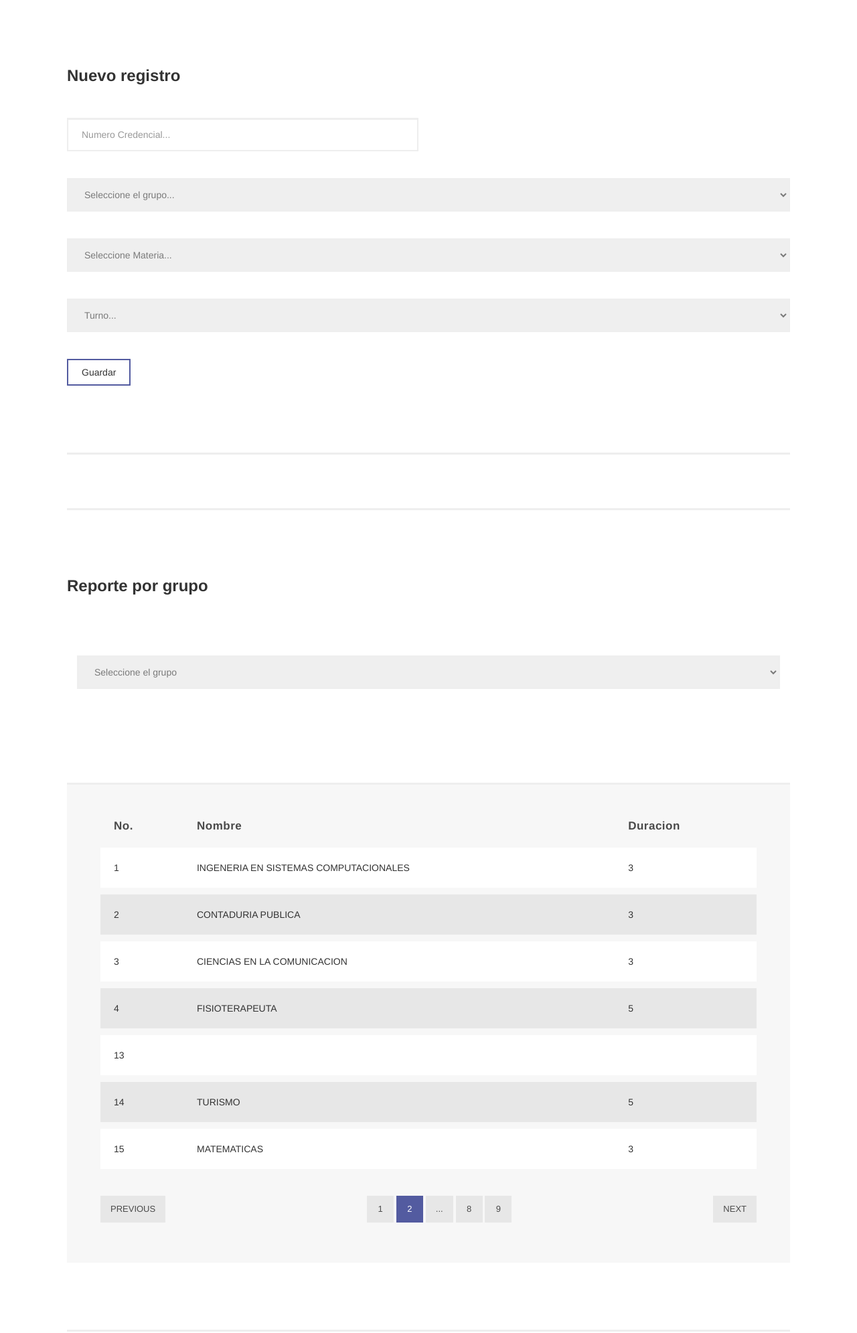
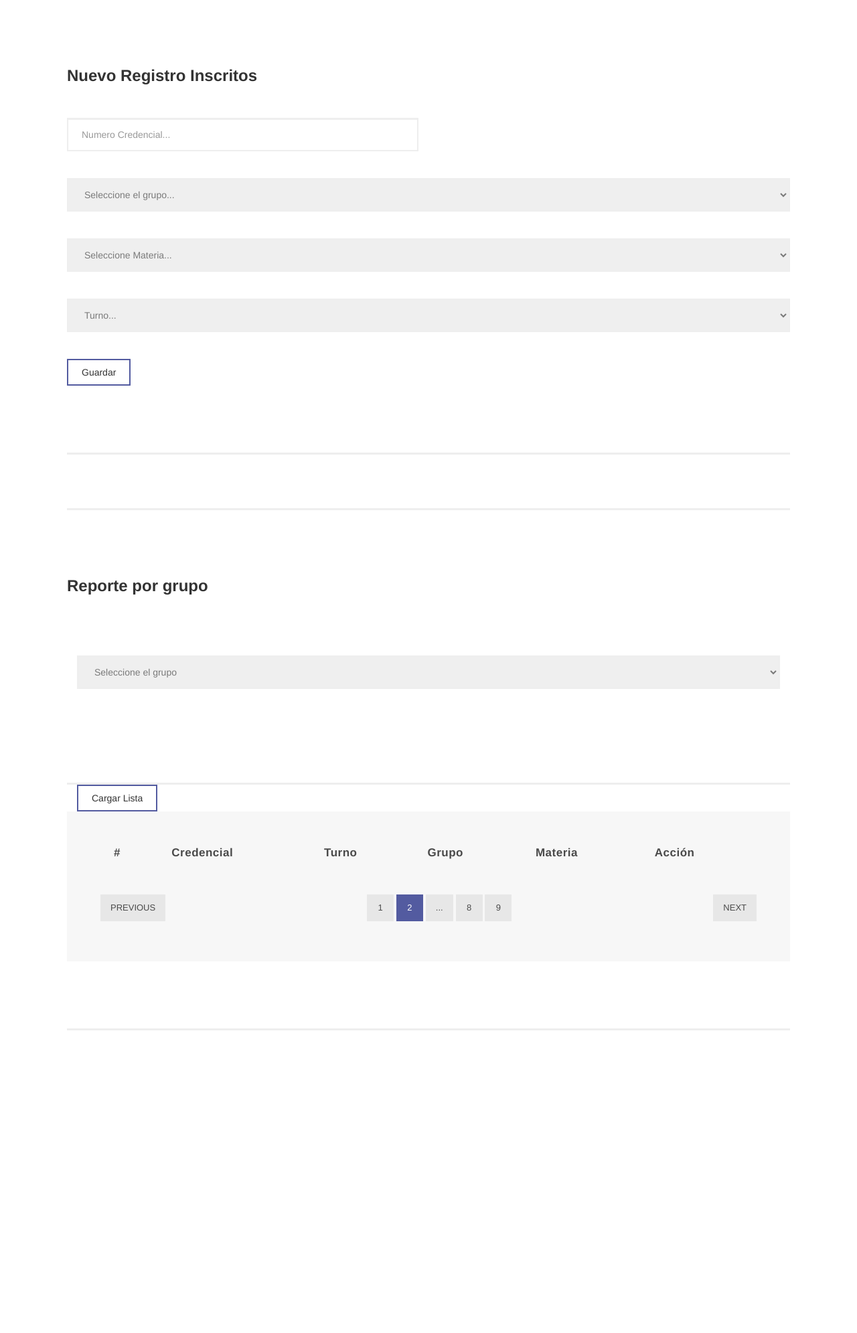
Before and after one commit to marian-star/UDNApp, a PHP site: page /inscritos.php in a window 1280 px wide. Shown: the part 100-2091 px from the top of the page at 67% size. After the commit the page ends 1639 px from the top, so only its background shows below. Run offline with PHP 8.4, Linux system fonts and the light colour scheme; a user stored in the database is signed in; data comes from the database, SQL or seed files in the repository; data that the repository does not hold is empty; some libraries are stand-ins or nearby versions.

Commit message:
Petición Asincrona
Se creo el boton asincrona

```diff
--- a/carreras.php
+++ b/carreras.php
@@ -85,7 +85,7 @@ https://templatemo.com/tm-529-ramayana
                 <div class="row">
                   <div class="col-md-12">
                     <div class="section-heading">
-                      <h2>Nuevo registro</h2>
+                      <h2>Nuevo Registro Carreras</h2>
                     </div>
                     <form id="contact" action="" method="post">
                       <div class="row">
--- a/horarios.php
+++ b/horarios.php
@@ -78,7 +78,7 @@ https://templatemo.com/tm-529-ramayana
                 <div class="row">
                   <div class="col-md-12">
                     <div class="section-heading">
-                      <h2>Nuevo registro</h2>
+                      <h2>Nuevo Registro Horario</h2>
                     </div>
                     <form id="contact" action="" method="post">
                       <div class="row">
--- a/inscritos.php
+++ b/inscritos.php
@@ -86,7 +86,7 @@ https://templatemo.com/tm-529-ramayana
 
 
                     <div class="section-heading">
-                      <h2>Nuevo registro </h2>
+                      <h2>Nuevo Registro Inscritos</h2>
                     </div>
                     <form id="contact" action="" method="post">
                       <div class="row">
@@ -202,7 +202,7 @@ echo "<script> $(function (){Swal.fire('Registro exitoso') });</script>";
                          <div class="container-fluid">
                          <div class="col-md-12">
                          <select name="category" id="category">
-                             <option value="categories" id="selecciona_grupo" selected>Seleccione el grupo</option>
+                             <option value="categories"  selected>Seleccione el grupo</option>
 
     <?php
     $query_planta = mysqli_query($connect,"SELECT idgrupos FROM grupos");
@@ -215,36 +215,26 @@ echo "<script> $(function (){Swal.fire('Registro exitoso') });</script>";
                         </div>
               </div>
             </section>
-
+                      <div class="col-md-12">
+                          <button type="submit" id="selecciona_grupo" class="button">Cargar Lista</button>
+                        </div>
                     <div class="default-table">
                       <table>
                         <thead>
                           <tr>
-                            <th>No.</th>
-                            <th>Nombre</th>
-                            <th>Duracion</th>
+                      <th scope="col">#</th>
+                      <th scope="col">credencial</th>
+                      <th scope="col">turno</th>
+                      <th scope="col">grupo</th>
+                      <th scope="col">materia</th>
+                      <th scope="col">Acción</th>
                           </tr>
                         </thead>
-                        <tbody>
-                          <tr>
-                              <?php
 
-			$sql="SELECT * FROM carreras"; // Se hace la consulta
-			$result=mysqli_query($connect,$sql); // Se guarda el resultado en un result para mostrar
+                <tbody id="mostrar">
 
-			while ($mostrar=mysqli_fetch_array($result)){
+                        </tbody>
 
-			?>
-
-                             <td><?php echo $mostrar['idcarreras']?></td>
-                             <td><?php echo $mostrar['nombres'] ?></td>
-                             <td><?php echo $mostrar['duracion'] ?></td>
-                         </tr>
-                         <?php
-                    }
-                    mysqli_close($connect)
-                         ?>
-                        </tbody>
                       </table>
                       <ul class="table-pagination">
                         <li><a href="#">Previous</a></li>
@@ -300,11 +290,12 @@ echo "<script> $(function (){Swal.fire('Registro exitoso') });</script>";
                 $.getJSON('general.php',json,function (resp){
                     $.each(resp,function(i){//EACH => para cada
                         //console.log(resp[i].NOMBRE); <TR> => Table Row (Renglon de la tabla)
-                        $('#vendedores').append('<tr> \n\
+                        $('#mostrar').append('<tr> \n\
                                                     <th scope="row">'+i+'</th>\n\
-                                                    <td>'+resp[i].idcarreras+'</td>\n\
-                                                    <td>'+resp[i].nombres+'</td>\n\
-                                                    <td>'+resp[i].duracion+'</td>\n\
+                                                    <td>'+resp[i].idalumnos+'</td>\n\
+                                                    <td>'+resp[i].idturno+'</td>\n\
+                                                    <td>'+resp[i].idgrupo+'</td>\n\
+                                                    <td>'+resp[i].idmateria+'</td>\n\
                                                  <td><button class="btnedit" mauricio="'+resp[i].NUM_EMPL+'" ><i class="bi bi-pencil-square"></i>editar</button></td> \n\
                                                 </tr>');
                     });
```
Also changed, not shown: general.php (+7 -7 lines).
